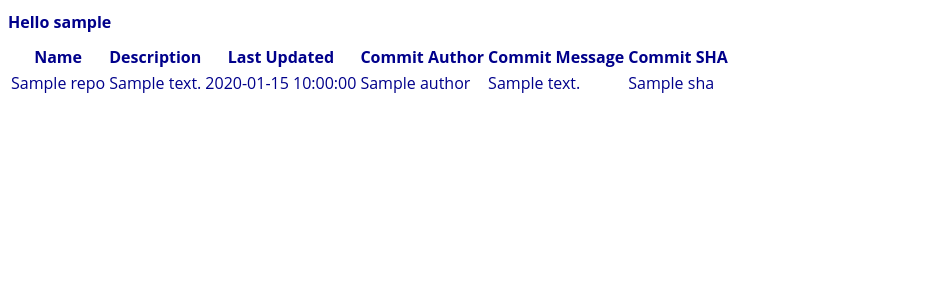
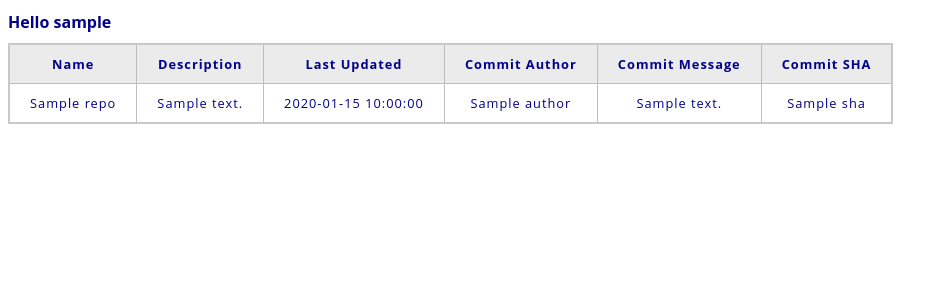
Before and after one commit to hgillesp12/sse_lab2, a Flask app: template api/templates/username_response.html in a window 1280 px wide. Shown: the top 300 px of the page, without its empty margins (0-948 px from the left). Run offline with Flask 3, Linux system fonts and the light colour scheme; the template is opened without the code that fills it: most values are stand-ins (such as "Sample title", 1, 10 or a date in 2020).

Commit message:
add table formatting

```diff
--- a/api/templates/username_response.html
+++ b/api/templates/username_response.html
@@ -6,6 +6,27 @@
         font-family: "Open Sans", "Helvetica Neue", sans-serif;
         color: #00008B;
         }
+
+        table {
+        border-collapse: collapse;
+        border: 2px solid rgb(200,200,200);
+        letter-spacing: 1px;
+        font-size: 0.8rem;
+        }
+
+        td, th {
+        border: 1px solid rgb(190,190,190);
+        padding: 10px 20px;
+        }
+
+        th {
+        background-color: rgb(235,235,235);
+        }
+
+        td {
+        text-align: center;
+        }
+
     </style>
     <head>
     </head>
```
